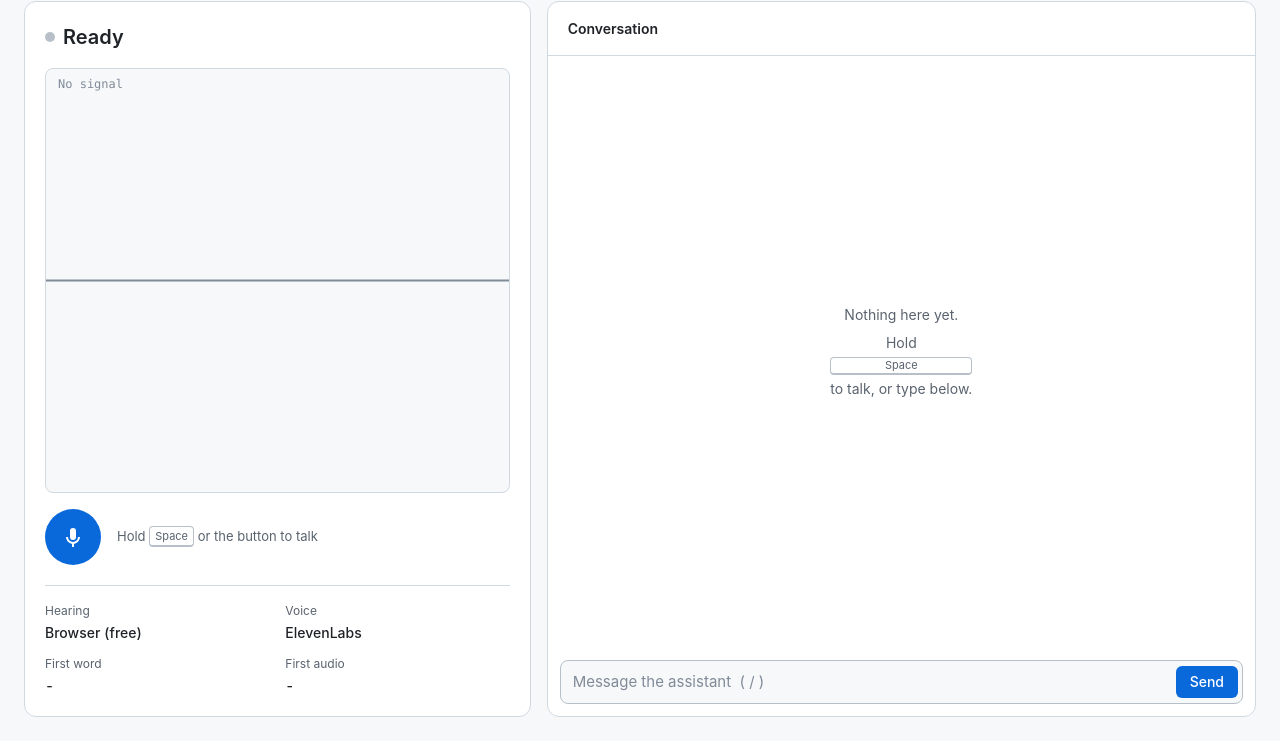
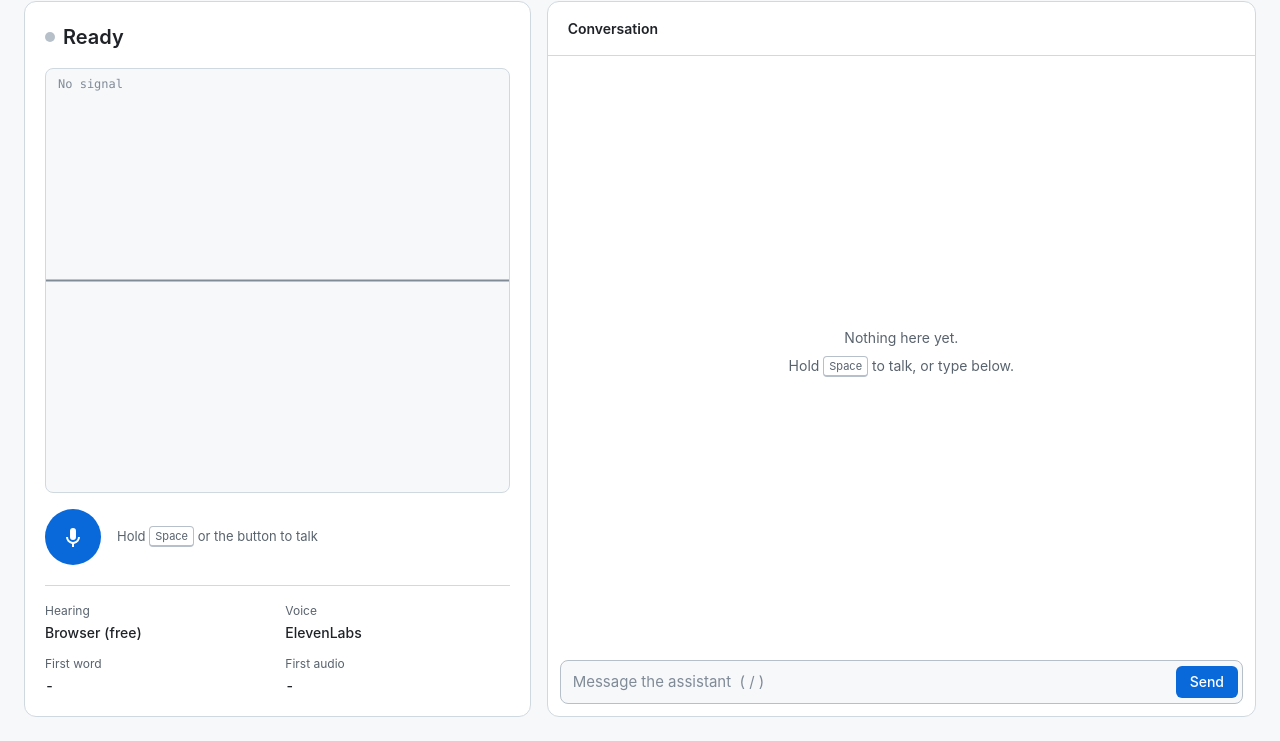
Before and after one commit to oliver-mills/voice-assistant, a website: page public/index.html in a window 1280 px wide. Shown: the part 59-800 px from the top of the page. Drawn offline with Linux system fonts and the light colour scheme; no server answers.

Commit message:
Add README, screenshot and CI
The README now opens with a test badge, a screenshot of the assistant answering from the project's files and setting a timer, and a diagram of the pipeline. A How it works section covers the problems that make a voice interface feel right or wrong: speaking each sentence as it streams in, interrupting, hands-free recording that keeps the moment before speech is detected, safe tool use over MCP, and spending carefully on a free tier. New sections document mcp.json, the three demo servers and what to say to each.

A GitHub Actions workflow runs the tests on Node 22 and 24 on every push and pull request. They need no secrets. Node 22 is now the minimum, since the test script relies on globs in node --test.

Also fix the empty transcript message, which broke onto separate lines around the Space key.

```diff
--- a/package.json
+++ b/package.json
@@ -27,6 +27,6 @@
     "multer": "^2.2.0"
   },
   "engines": {
-    "node": ">=20"
+    "node": ">=22"
   }
 }
--- a/public/index.html
+++ b/public/index.html
@@ -95,7 +95,7 @@
         </div>
 
         <div id="transcript">
-          <p class="empty-state">Nothing here yet.<br>Hold <kbd>Space</kbd> to talk, or type below.</p>
+          <p class="empty-state"><span>Nothing here yet.<br>Hold <kbd>Space</kbd> to talk, or type below.</span></p>
         </div>
 
         <form class="composer" id="composer" autocomplete="off">
```
Also changed, not shown: .github/workflows/test.yml (added), README.md, docs/screenshot.jpg (added), 1 other file.
